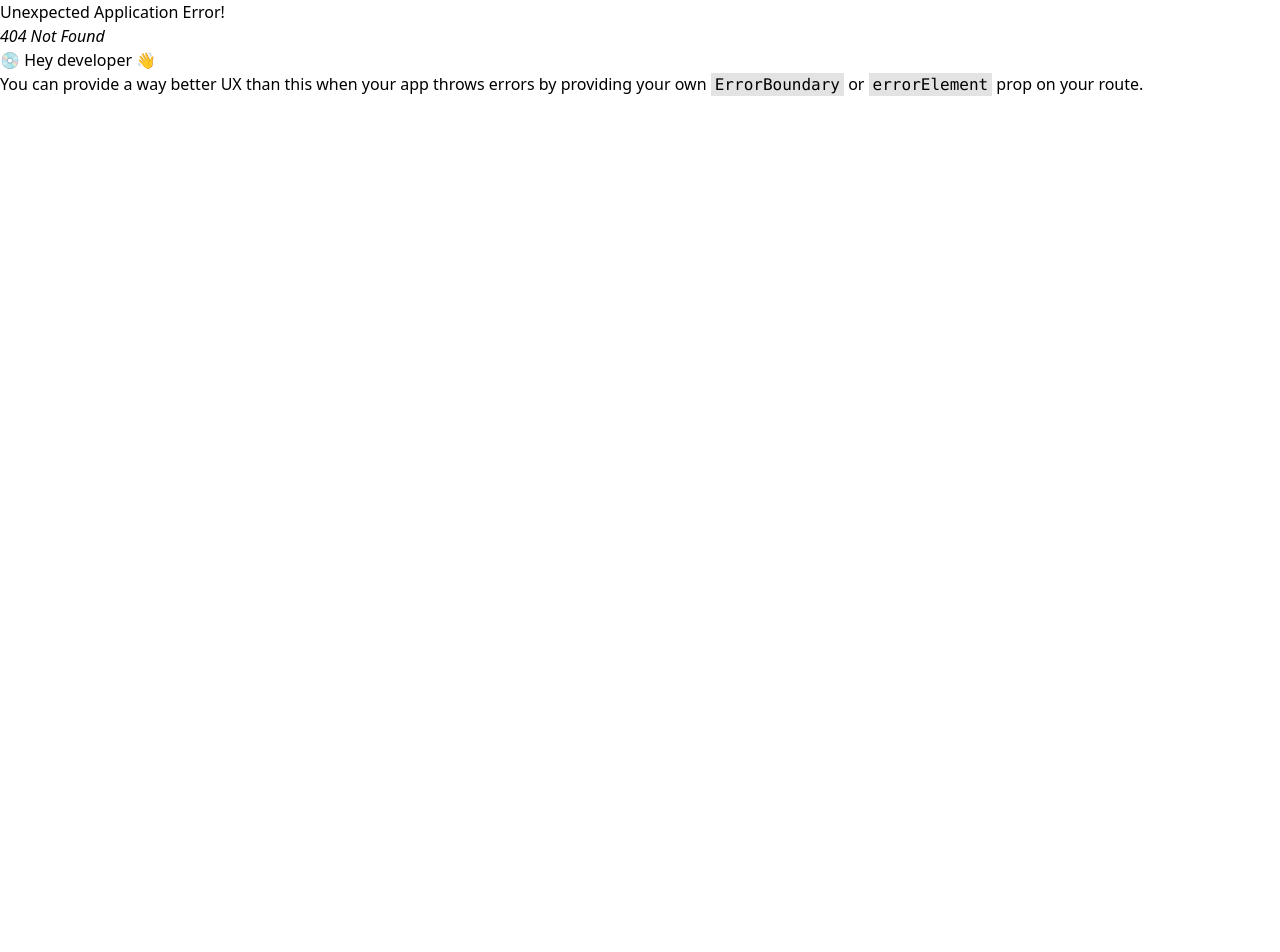
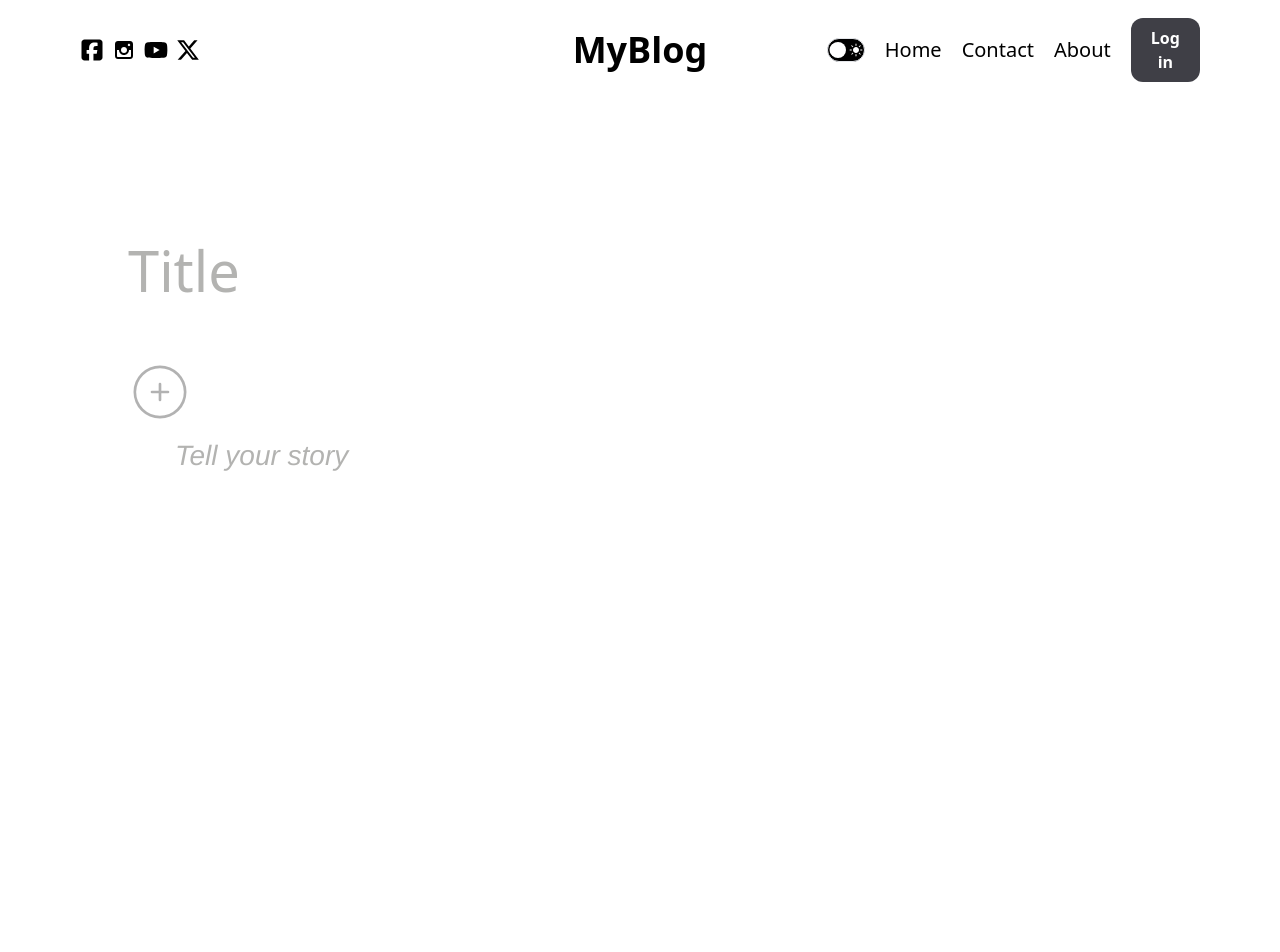
Before and after one commit to Mahir1902/another-mern-blog, a React (Vite) app in the folder client/: page /write in a window 1280 px wide. Before the commit this address had no page. Shown: the top 952 px of the page. Before the commit the page ends 800 px from the top, so only its background shows below. Built offline with nearby package versions, Linux system fonts and the light colour scheme.

Commit message:
completed frontend

```diff
--- a/client/package.json
+++ b/client/package.json
@@ -10,9 +10,11 @@
     "preview": "vite preview"
   },
   "dependencies": {
+    "lucide-react": "^0.349.0",
     "react": "^18.2.0",
     "react-dom": "^18.2.0",
     "react-icons": "^5.0.1",
+    "react-quill": "^2.0.0",
     "react-router-dom": "^6.22.2",
     "zustand": "^4.5.1"
   },
--- a/client/src/components/authLinks/Login.tsx
+++ b/client/src/components/authLinks/Login.tsx
@@ -1,16 +1,56 @@
-import React from 'react'
+import React from "react";
+import { useLocation } from "react-router-dom";
 
 type Props = {
   className?: string;
+};
+
+export default function Login({ className }: Props) {
+  const isLoggedIn = false;
+
+  const location = useLocation();
+
+
+  if(location.pathname === "/write" && isLoggedIn){
+    return (
+      <div className="flex items-center gap-4">
+          <button className="font-semibold bg-emerald-600 px-4 py-2 rounded-xl hover:scale-105 transition">
+           Publish
+         </button>
+         <button className={className}>{isLoggedIn ? "Logout" : "Log in"}</button>
+      </div>
+    )
+  }
+  else if(location.pathname != "/write" && isLoggedIn) {
+    return (
+      <div className="flex items-center gap-4">
+          <button className="font-semibold bg-indigo-600 px-4 py-2 rounded-xl hover:scale-105 transition">
+           Write
+         </button>
+         <button className={className}>{isLoggedIn ? "Logout" : "Log in"}</button>
+      </div>
+    )
+  }
+  else {
+    return (
+      <div className="flex items-center gap-4">
+          <button className={className}>{isLoggedIn ? "Logout" : "Log in"}</button>
+      </div>
+    )
+  }
+
+  // return (
+  //   <div className="flex items-center gap-4">
+  //     {isLoggedIn && location.pathname === "/write" ? (
+  //       <button className="font-semibold bg-emerald-600 px-4 py-2 rounded-xl hover:scale-105 transition">
+  //         Publish
+  //       </button>
+  //     ) : (
+  //       <button className="font-semibold bg-indigo-600 px-4 py-2 rounded-xl hover:scale-105 transition">
+  //         Write
+  //       </button>
+  //     )}
+  //     <button className={className}>{isLoggedIn ? "Logout" : "Log in"}</button>
+  //   </div>
+  // );
 }
-
-export default function Login({className}: Props) {
-
-    const status = 'loggedOut';
-
-  return (
-    <button className={className}>
-        {status === 'loggedOut' ? 'Login' : 'Write'}
-    </button>
-  )
-}
--- a/client/src/index.css
+++ b/client/src/index.css
@@ -54,3 +54,11 @@ a {
   align-items: center;
   justify-content: center;
 }
+
+.ql-container {
+  font-size: 28px !important;
+}
+
+.quill > .ql-container > .ql-editor.ql-blank::before {
+  color: #b3b3b1
+}
--- /dev/null
+++ b/client/src/pages/Login.tsx
@@ -0,0 +1,27 @@
+import { Link } from "react-router-dom";
+
+export default function Login() {
+  return (
+    <div className="flex items-center justify-center mt-16">
+      <form
+        action=""
+        className="flex flex-col gap-14 items-center justify-center bg-white/10 h-[40rem] w-[30rem] px-16 rounded-lg relative"
+      >
+        <h1 className="text-3xl absolute top-[5rem] font-bold">Login</h1>
+        <div className="w-full">
+          <input
+            type="text"
+            placeholder="Username"
+            className=" py-2 bg-inherit focus:outline-none border-b  w-full focus:scale-105  transition"
+          />
+        </div>
+        <div className="w-full">
+
+            <input type="text" placeholder="Password" className="py-2 bg-inherit border-b focus:outline-none w-full focus:scale-105 transition" />
+        </div>
+        <button className="bg-white/10 w-full py-2 text-center rounded-xl text-lg font-semibold hover:scale-105 transition-all">Log in</button>
+        <Link to={'/register'} className="underline">Don't have an account?</Link>
+      </form>
+    </div>
+  );
+}
--- /dev/null
+++ b/client/src/pages/Register.tsx
@@ -0,0 +1,32 @@
+import React from 'react'
+import { Link } from 'react-router-dom'
+
+export default function Register() {
+  return (
+    <div className="flex items-center justify-center mt-16">
+      <form
+        action=""
+        className="flex flex-col gap-14 items-center justify-center bg-white/10 h-[40rem] w-[30rem] px-16 rounded-lg"
+      >
+        <h1 className="text-3xl  font-bold">Register</h1>
+        <div className="w-full">
+          <input
+            type="text"
+            placeholder="Username"
+            className=" py-2 bg-inherit focus:outline-none border-b  w-full focus:scale-105  transition"
+          />
+        </div>
+        <div className="w-full">
+
+            <input type="text" placeholder="Password" className="py-2 bg-inherit border-b focus:outline-none w-full focus:scale-105 transition" />
+        </div>
+        <div className="w-full">
+
+            <input type="text" placeholder="Confirm Password" className="py-2 bg-inherit border-b focus:outline-none w-full focus:scale-105 transition" />
+        </div>
+        <button className="bg-white/10 w-full py-2 text-center rounded-xl text-lg font-semibold hover:scale-105 transition-all">Create Account</button>
+        <Link to={'/login'} className="underline hover:scale-105 transition">Already have an account?</Link>
+      </form>
+    </div>
+  )
+}
--- a/client/src/pages/SinglePost.tsx
+++ b/client/src/pages/SinglePost.tsx
@@ -5,18 +5,18 @@ import UserInfo from "../components/UserInfo";
 
 export default function SinglePost() {
   return (
-    <div>
+    <div className="mt-5">
       {/* Post info */}
       <div className="flex justify-center gap-14">
-        <div className="flex-1 flex flex-col justify-between">
-          <h1 className="text-[64px] font-bold">
+        <div className="flex-1 flex flex-col justify-between gap-5">
+          <h1 className="text-[2.25rem] lg:text-[3rem] xl:text-[3.25rem] 2xl:text-[4rem] font-bold">
             5 Daily Habits for a Healthier Life
           </h1>
 
           <UserInfo/>
         </div>
 
-        <div className="reletive flex-1 h-[22rem]">
+        <div className="reletive flex-1 h-[22rem]  hidden lg:block">
           <img
             src="https://images.unsplash.com/photo-1697577418970-95d99b5a55cf?q=80&w=1596&auto=format&fit=crop&ixlib=rb-4.0.3&ixid=M3wxMjA3fDB8MHxwaG90by1wYWdlfHx8fGVufDB8fHx8fA%3D%3D"
             alt="image"
@@ -28,7 +28,7 @@ export default function SinglePost() {
       {/* Post content */}
       <div className="flex gap-14">
         <div className="mt-[3rem] flex-5">
-          <div className="text-xl font-light ">
+          <div className="text-lg md:text-xl font-light ">
             <p>
               Lorem ipsum, dolor sit amet consectetur adipisicing elit. Nihil,
               totam quo! Dolor voluptate veritatis tempora iste totam possimus
--- /dev/null
+++ b/client/src/pages/Write.tsx
@@ -0,0 +1,47 @@
+import { useState } from "react";
+import { ImImages } from "react-icons/im";
+import { IoMdVideocam } from "react-icons/io";
+import { Upload } from 'lucide-react';
+import { CiCirclePlus } from "react-icons/ci";
+import ReactQuill from "react-quill";
+import 'react-quill/dist/quill.bubble.css'
+
+export default function Write() {
+
+    const [open, setOpen] = useState(false)
+    const [value, setValue] = useState('')
+
+    const handleOpen = () => {
+        setOpen(!open)
+    }
+
+  return (
+    <div className="mt-[5rem] relative">
+        <input type="text" name="" id="" placeholder="Title" className=" p-12 text-[3.5rem] border-none outline-none bg-primaryBg placeholder:text-[#b3b3b1]" />
+        <div className="flex gap-5 h-[44rem] relative">
+            <div className="flex gap-9 left-12 absolute z-20 w-full ">
+            <button onClick={handleOpen}>
+            <CiCirclePlus  className="w-16 h-16 text-black/30 dark:text-white/30 bg-primaryBg"/>
+            </button>
+            {open && (
+                <div className="flex gap-5 items-center bg-primaryBg">
+                    <button className="border-2 rounded-full border-[#1a8917] p-4">
+                        <ImImages className="w-6 h-6 text-[#1a8917]"/>
+                    </button>
+                    <button className="border-2 rounded-full border-[#1a8917] p-4">
+                        <Upload className="w-6 h-6 text-green-600"/>
+                    </button>
+                    <button className="border-2 rounded-full border-[#1a8917] p-4">
+                        <IoMdVideocam className="w-6 h-6 text-[#1a8917]"/>
+                    </button>
+                </div>
+            )}
+            </div>
+
+
+            <ReactQuill theme='bubble' value={value} onChange={setValue} placeholder="Tell your story" className="w-full mt-16 ml-20 "/>
+        </div>
+
+    </div>
+  )
+}
```
Also changed, not shown: client/src/App.tsx (+8 -2 lines), 1 other file (tests, documents, lock files or other folders).
